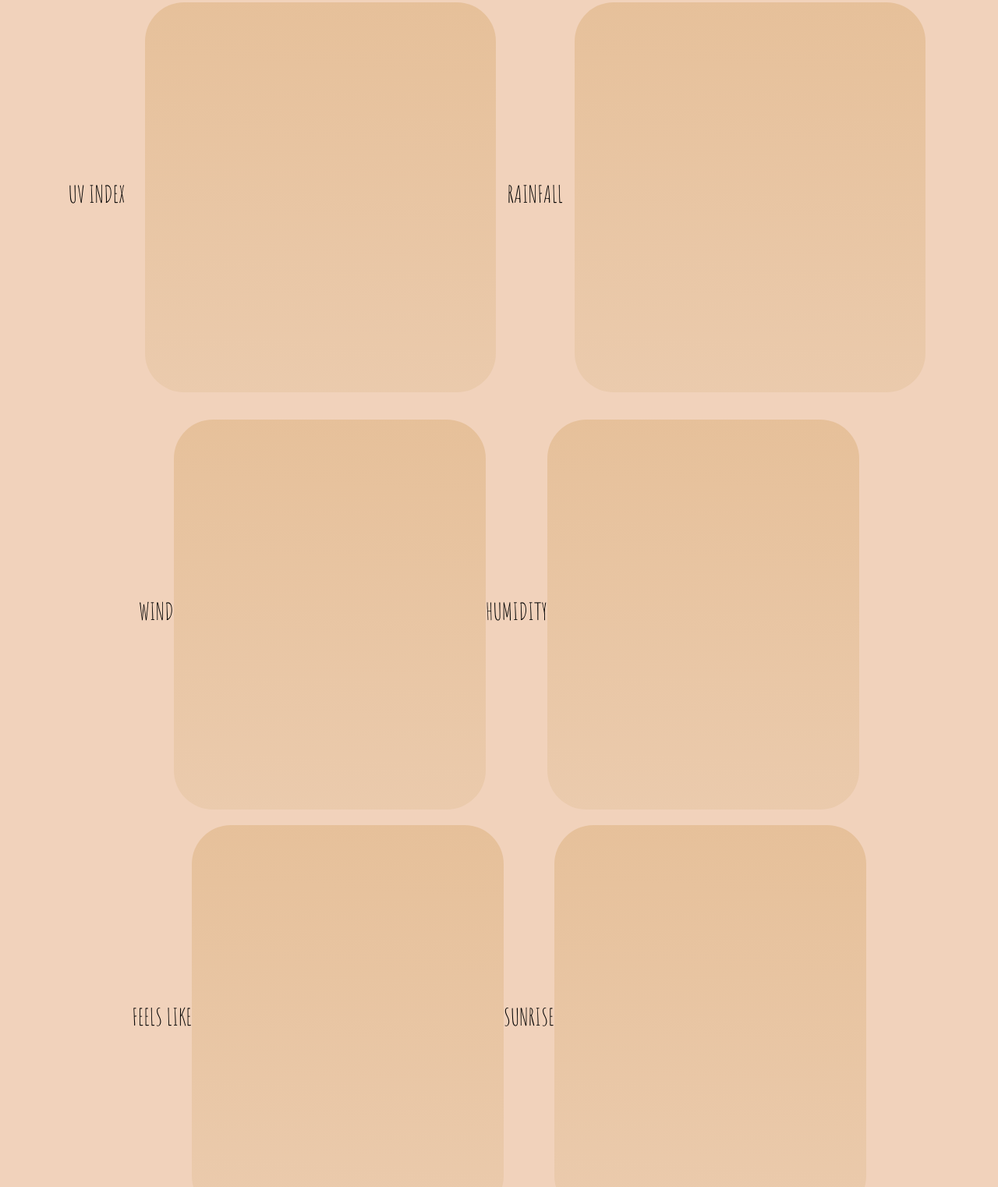
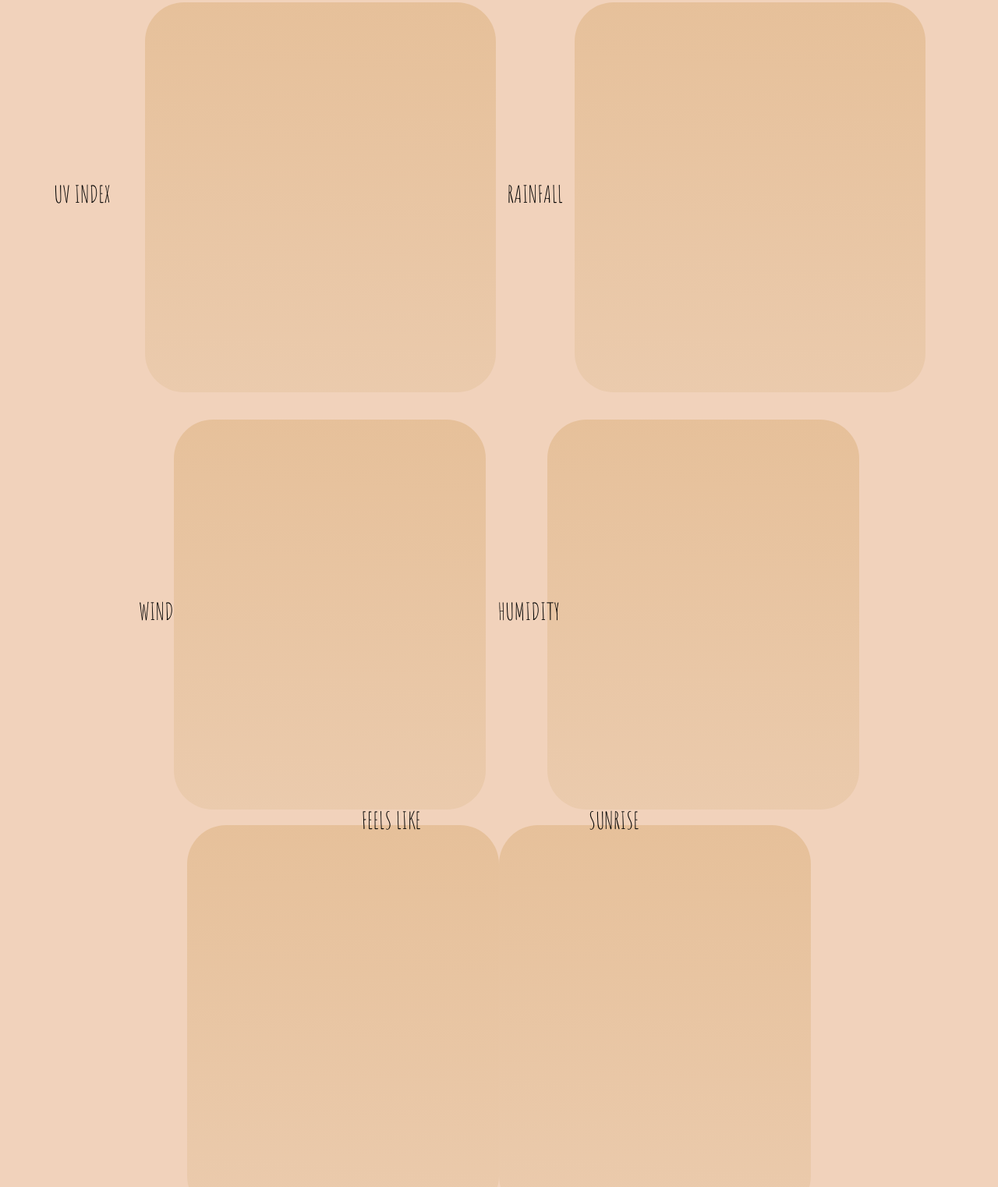
Before and after one commit to manalafzal47/Weather-App, a plain HTML site: page additional.html in a window 1280 px wide. Shown: the part 817-2339 px from the top of the page at 78% size. Drawn offline with Linux system fonts and the light colour scheme.

Commit message:
Update styles.css

```diff
--- a/styles.css
+++ b/styles.css
@@ -455,7 +455,9 @@
     margin-bottom:10px;
     align-items: center;
     display:flex;
-
+    top: 50px;
+    transform: translateX(-20%);
+    left: 38%;
 }
 
 .uv-section {
@@ -501,6 +503,9 @@
     font-size: 30px;
     text-align:center;
     margin-bottom:10px;
+    top:1400px;
+    transform: translateX(20%);
+    left: 90%;
 }
 
 .humidity-section {
@@ -509,6 +514,7 @@
     padding:100px;
     border-radius: 50px;;
     background:linear-gradient(184deg, rgba(227, 187, 144, 0.78) 0%, rgba(230, 197, 162, 0.56) 100%);
+
 }
 
 .feels-like {
@@ -516,6 +522,10 @@
     font-size: 30px;
     text-align:center;
     margin-bottom:10px;
+    position: absolute;
+    top:1850px;
+    transform: translateX(-30%);
+    left: 38%;
 }
 
 .feels-like-section {
@@ -531,6 +541,10 @@
     font-size: 30px;
     text-align:center;
     margin-bottom:10px;
+    position: absolute;
+    top: 1850px;
+    transform: translateX(-20%);
+    left: 60%;
 }
 
 .sunrise-section {
@@ -575,26 +589,9 @@
 
 }
 
-/* .air-quality
-{
-  order: 1; /* Make the title come first in the visual order
-}
-
-.air-quality-section {
-  order: 2; /* Make the section come second in the visual order
-}
-
-.uv-index
-{
-  order: 1; /* Make the title come first in the visual order
-}
-
-.uv-section {
-  order: 2; /* Make the section come second in the visual order
-} */
-
 /* RESPONSIVE */
 
+/* LAPTOPS */
 @media only screen and (min-width: 1025px) {
 
 .air-quality-section {
@@ -634,8 +631,10 @@
   margin:15px;
   border-radius: 50px;;
   background:linear-gradient(184deg, rgba(227, 187, 144, 0.78) 0%, rgba(230, 197, 162, 0.56) 100%);
-?}
 }
+}
+
+/* PHONES */
 
 
 /*  SEARCH */
```
